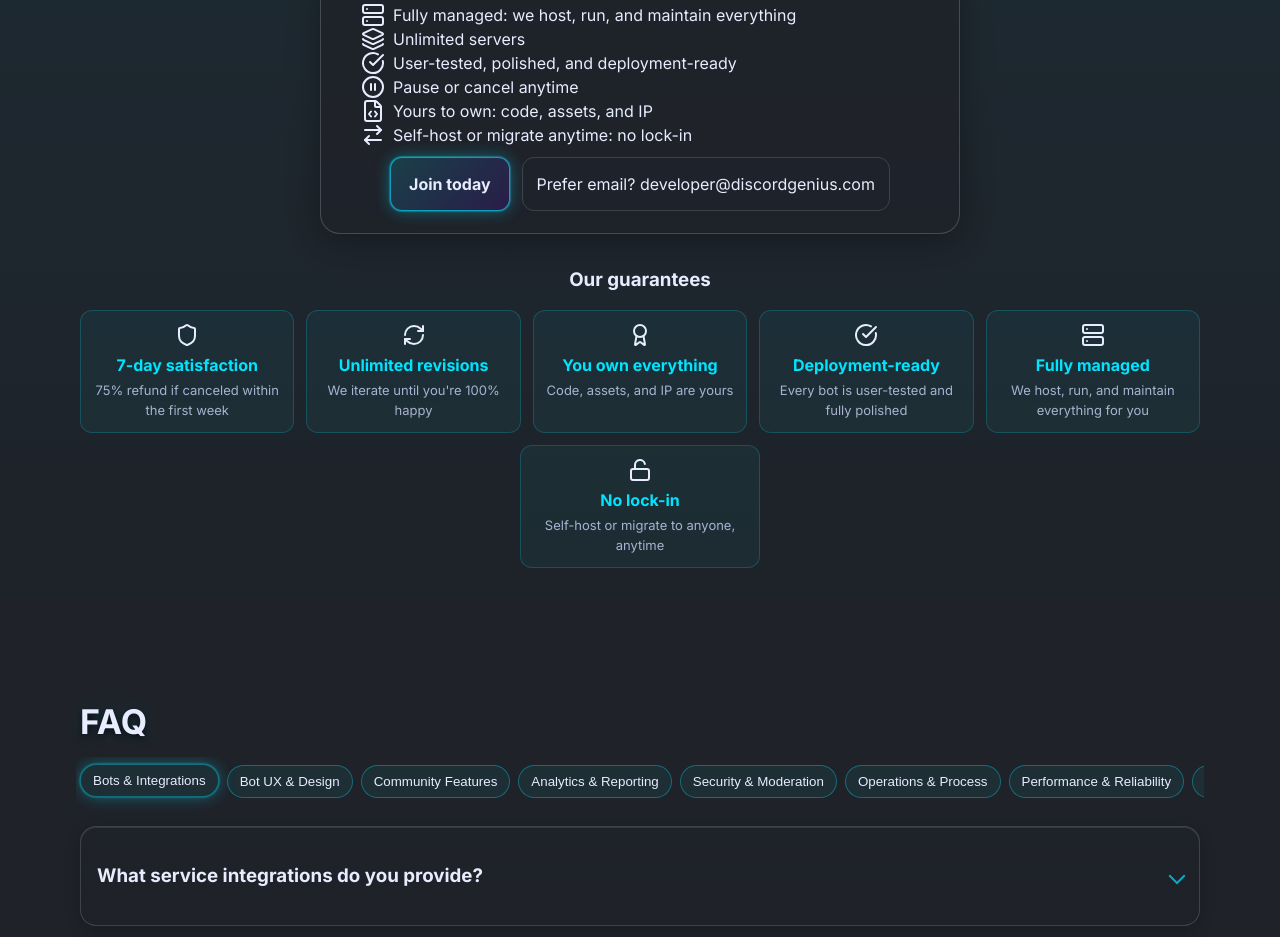
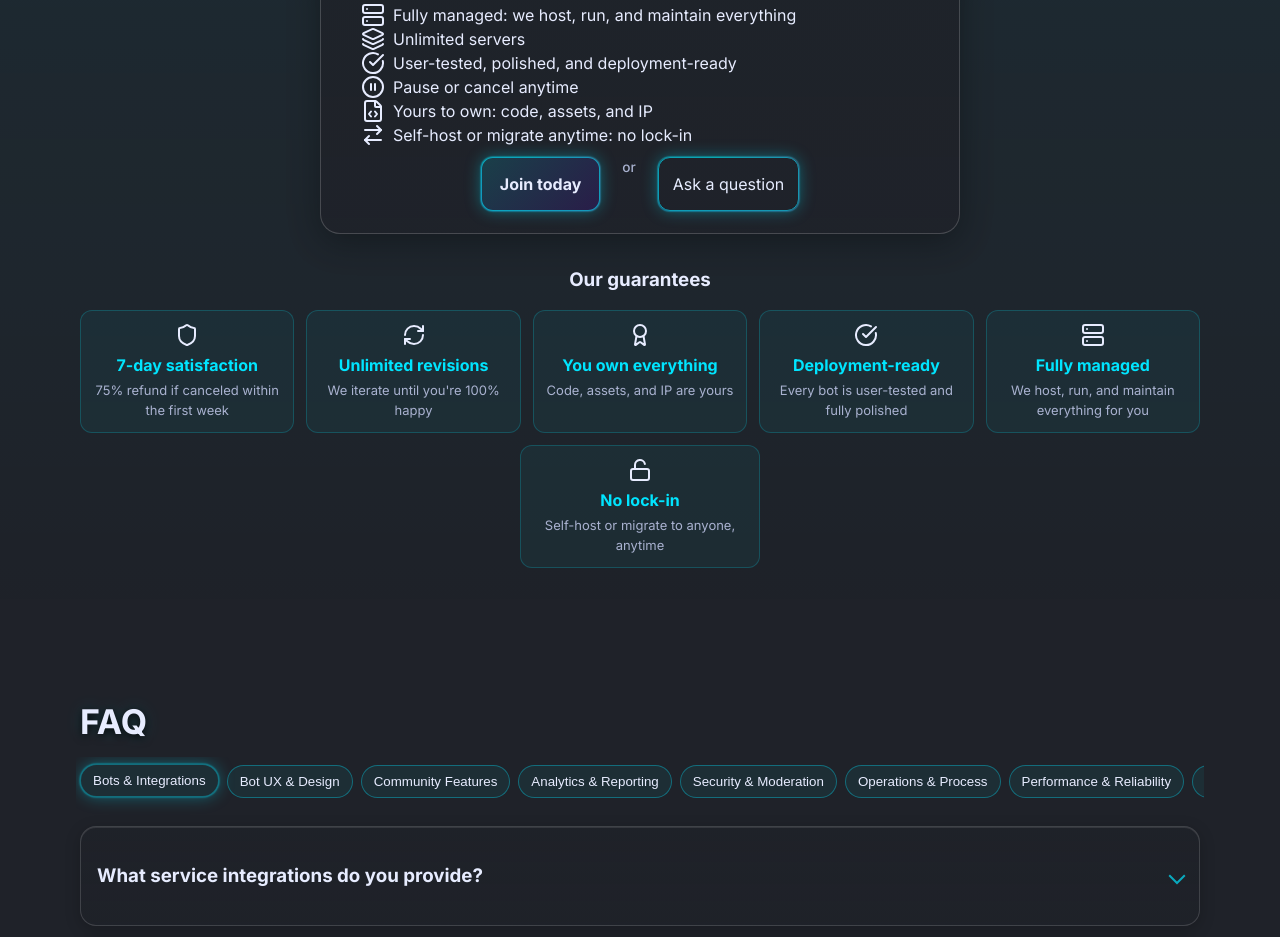
Before and after one commit to FreddyMertens/DIscordGeniusLandingPage, a website: page index.html in a window 1280 px wide. Shown: the part 2313-3250 px from the top of the page. Drawn offline with nearby package versions, Linux system fonts and the light colour scheme; no server answers.

Commit message:
replace 'prefer email?' links with 'or ask a question' buttons

```diff
--- a/index.html
+++ b/index.html
@@ -328,8 +328,8 @@
           </ul>
           <div class="pricecard__actions">
             <a href="https://app.discordgenius.com/" class="btn btn--primary btn--lg">Join today</a>
-            <button class="btn btn--ghost" aria-label="Contact via email" data-open-question>Prefer email?
-              developer@discordgenius.com</button>
+            <span class="nav__or" style="margin: 0 10px;">or</span>
+            <button class="btn btn--neon btn--ghost" data-open-question>Ask a question</button>
           </div>
 
         </div>
@@ -996,7 +996,10 @@
           </div>
           <input type="hidden" id="book-slot" name="slot">
         </form>
-        <p class="muted small">Prefer email? developer@discordgenius.com</p>
+        <div style="display: flex; align-items: center; justify-content: center; gap: 10px; margin-top: 1rem;">
+          <span class="nav__or">or</span>
+          <button class="btn btn--neon btn--ghost" data-open-question>Ask a question</button>
+        </div>
       </div>
     </div>
   </div>
```
